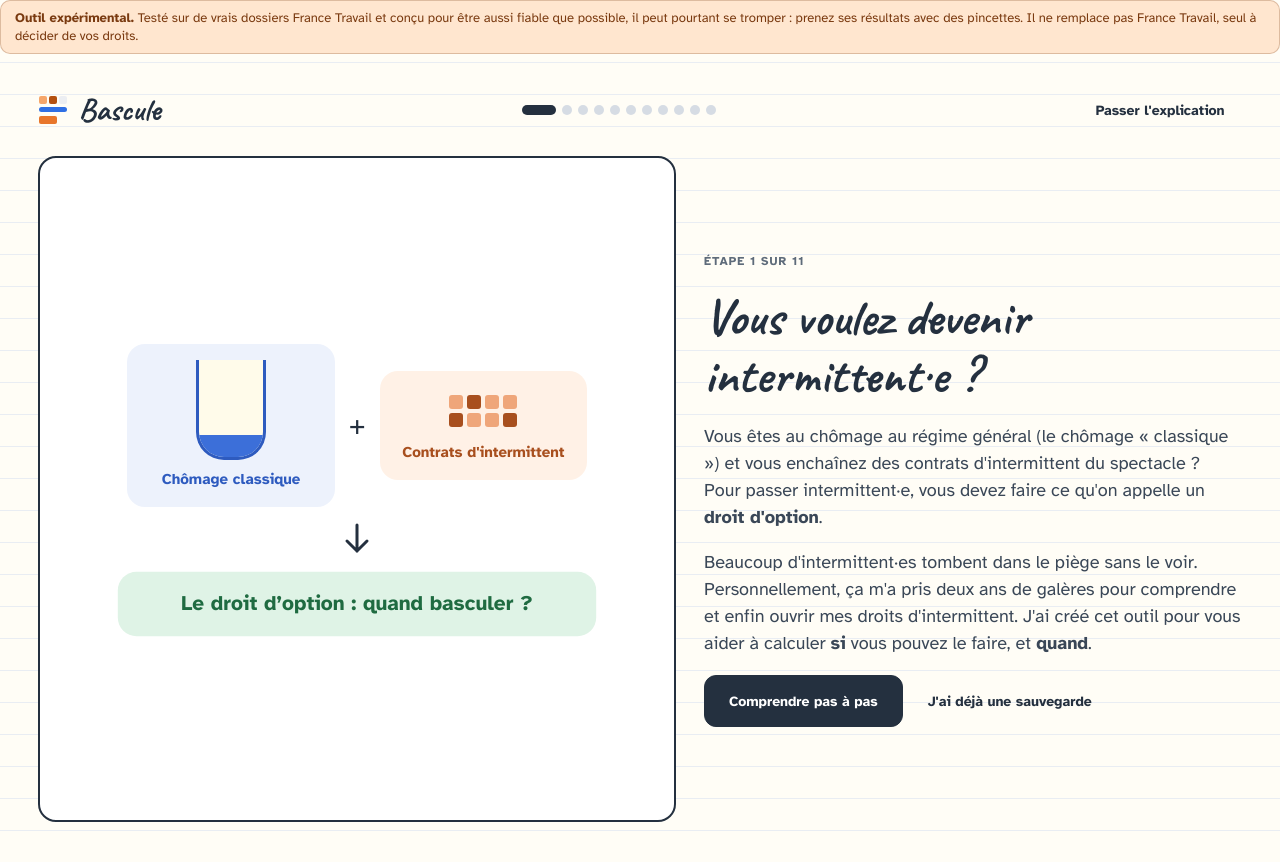
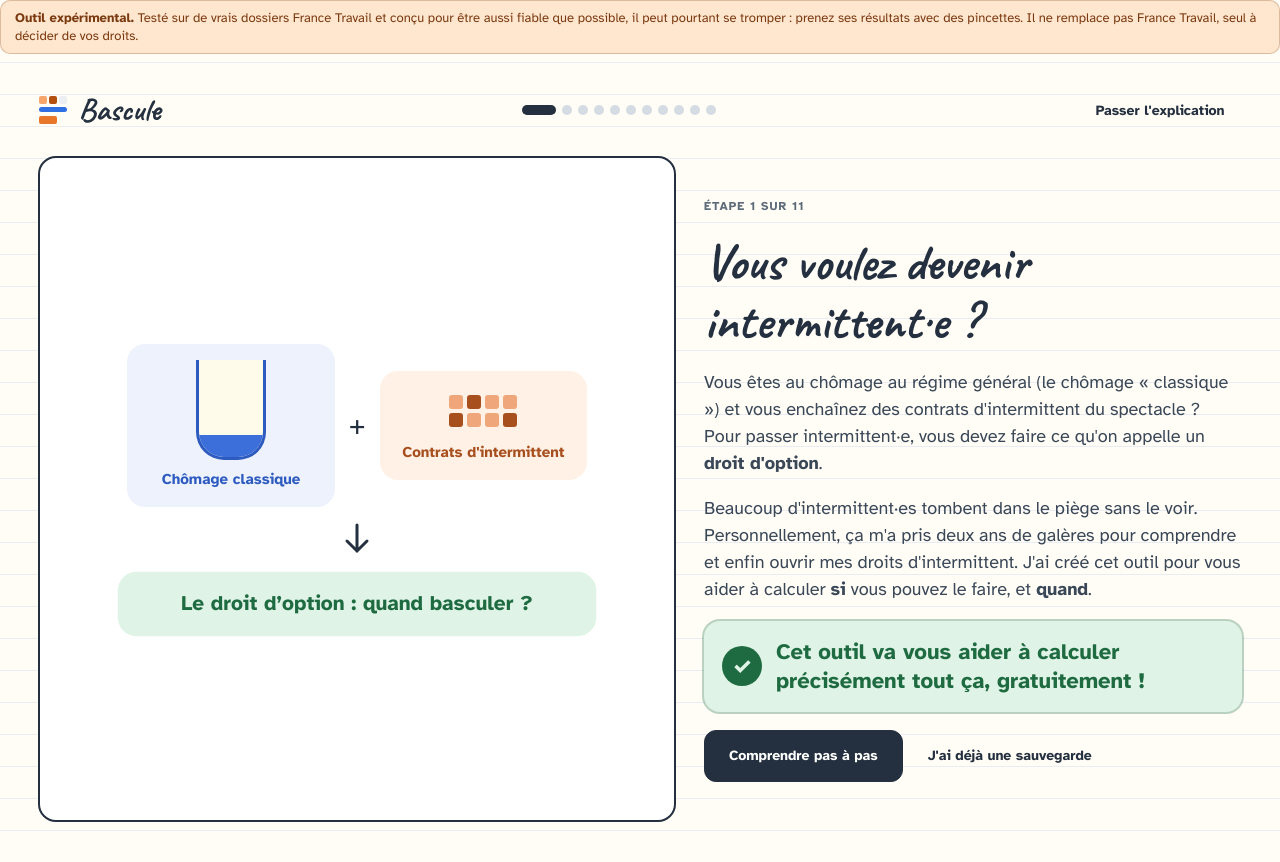
Before and after one commit to phileastv/cachet, a React (Vite) app: page / in a window 1280 px wide. Built offline with nearby package versions, Linux system fonts and the light colour scheme.

Commit message:
Accueil : promesse « calcul précis, gratuit » mise en avant

```diff
--- a/src/styles.css
+++ b/src/styles.css
@@ -382,3 +382,9 @@ table.data td.mark-known { background: var(--chom-bg) !important; color: var(--c
 @keyframes cta-nudge { 0%, 100% { transform: translateX(0); } 50% { transform: translateX(5px); } }
 @media (prefers-reduced-motion: reduce) { .guide-cta, .guide-cta-arrow { animation: none; } }
 .guide-cta > svg { flex: none; width: 26px; height: 26px; }
+
+/* Accueil : promesse mise en avant */
+.ob-promise { display: flex; align-items: center; gap: 14px; padding: 16px 18px; border-radius: 16px; background: var(--ok-bg); color: var(--ok-ink); box-shadow: 0 0 0 2px color-mix(in srgb, var(--ok-ink) 30%, transparent); }
+.ob-promise > span { flex: none; display: grid; place-items: center; width: 40px; height: 40px; border-radius: 50%; background: var(--ok-ink); color: var(--ok-bg); font-size: 22px; font-weight: 800; }
+.ob-promise p { margin: 0; font-size: clamp(18px, 2.2vw, 22px); line-height: 1.35; font-weight: 600; }
+.ob-pill { font-size: 11px; font-weight: 800; padding: 3px 10px; border-radius: 99px; background: var(--ok-bg); color: var(--ok-ink); }
--- a/src/ui/Onboarding.tsx
+++ b/src/ui/Onboarding.tsx
@@ -70,7 +70,10 @@ export function Onboarding() {
       <main>
         <section className="stage" aria-hidden="true"><Visual step={step} /></section>
         <section className="text">
-          <span className="tiny muted" style={{ fontWeight: 800, letterSpacing: '.08em', textTransform: 'uppercase' }}>Étape {step + 1} sur {STEPS.length}</span>
+          <span style={{ display: 'flex', flexWrap: 'wrap', alignItems: 'center', gap: 8 }}>
+            <span className="tiny muted" style={{ fontWeight: 800, letterSpacing: '.08em', textTransform: 'uppercase' }}>Étape {step + 1} sur {STEPS.length}</span>
+            {step > 0 && <span className="ob-pill">Calcul précis · gratuit</span>}
+          </span>
           <h1>{STEPS[step]}</h1>
           <Body step={step} />
           {step === last && (
@@ -112,6 +115,10 @@ function Body({ step }: { step: number }) {
       return <>
         <P>Vous êtes au chômage au régime général (le chômage « classique ») et vous enchaînez des contrats d'intermittent du spectacle ? Pour passer intermittent·e, vous devez faire ce qu'on appelle un <strong>droit d'option</strong>.</P>
         <P>Beaucoup d'intermittent·es tombent dans le piège sans le voir. Personnellement, ça m'a pris deux ans de galères pour comprendre et enfin ouvrir mes droits d'intermittent. J'ai créé cet outil pour vous aider à calculer <strong>si</strong> vous pouvez le faire, et <strong>quand</strong>.</P>
+        <div className="ob-promise">
+          <span aria-hidden="true">✓</span>
+          <p>Cet outil va vous aider à calculer <strong>précisément</strong> tout ça, <strong>gratuitement</strong> !</p>
+        </div>
       </>;
     case 1:
       return <>
```
